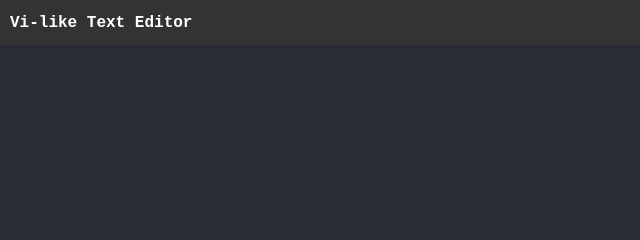
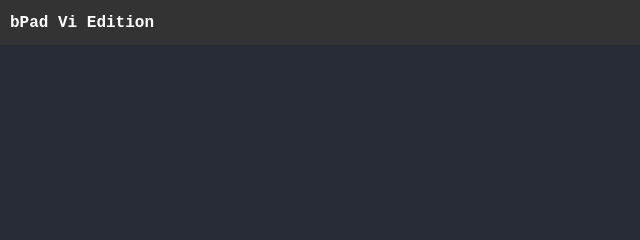
Before and after one commit to barneyme/bpad, a plain HTML site: page vi.html in a window 1280 px wide. Shown: the top 240 px of the page, 0-640 px from the left. Drawn offline with Linux system fonts and the light colour scheme.

Commit message:
Update vi.html

```diff
--- a/vi.html
+++ b/vi.html
@@ -168,7 +168,7 @@
 </head>
 <body>
     <div class="header">
-        <div class="title">Vi-like Text Editor</div>
+        <div class="title">bPad Vi Edition</div>
         <div class="controls">
             <button class="button" id="newBtn">New</button>
             <button class="button" id="openBtn">Open</button>
@@ -207,7 +207,7 @@
     <div class="help-modal" id="helpModal">
         <div class="help-content">
             <div class="modal-header">
-                <div class="modal-title">Vi-like Editor Help</div>
+                <div class="modal-title">bPad Vi Edition Help</div>
                 <span class="close" id="closeHelp">&times;</span>
             </div>
 
```
